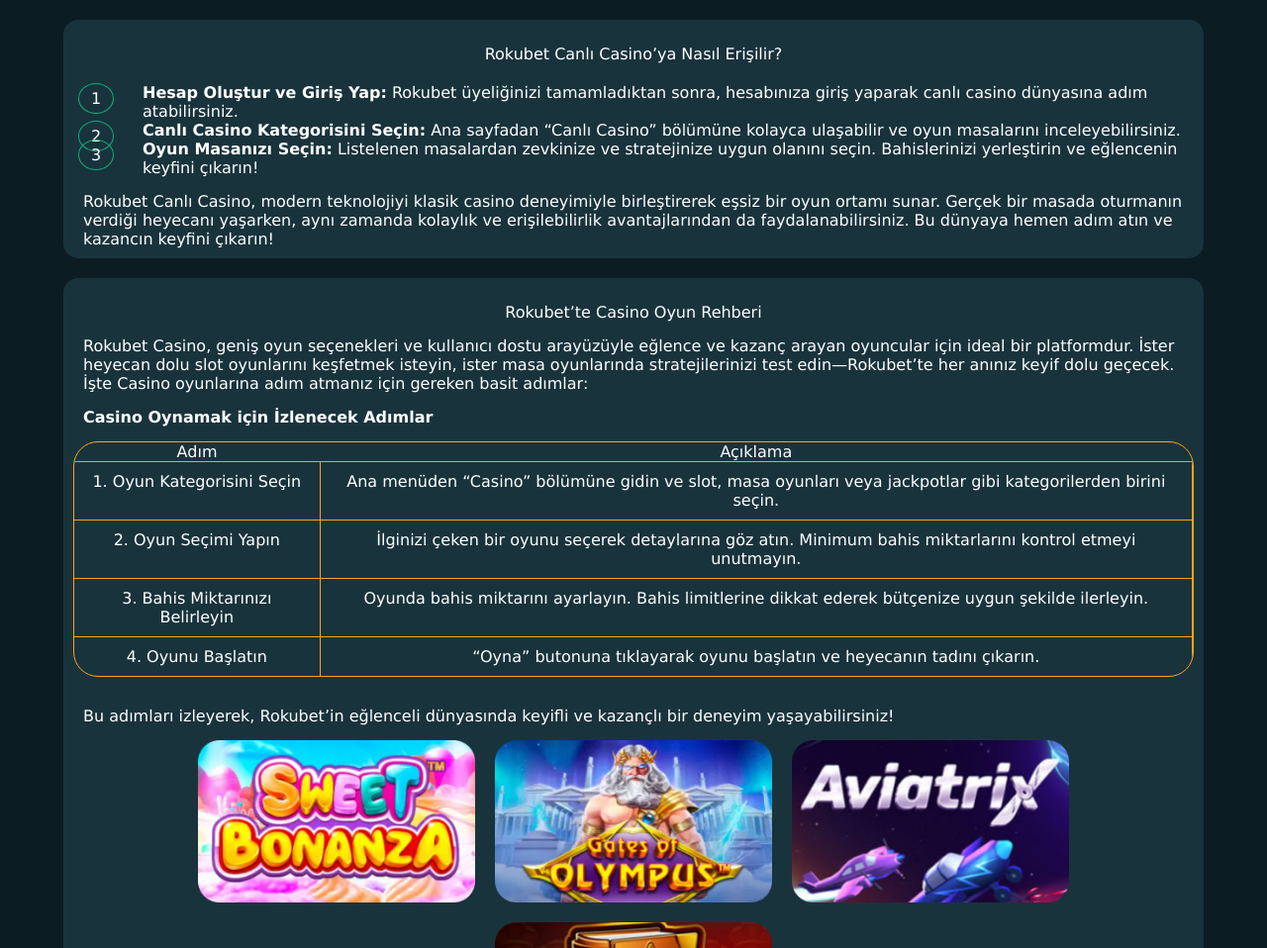
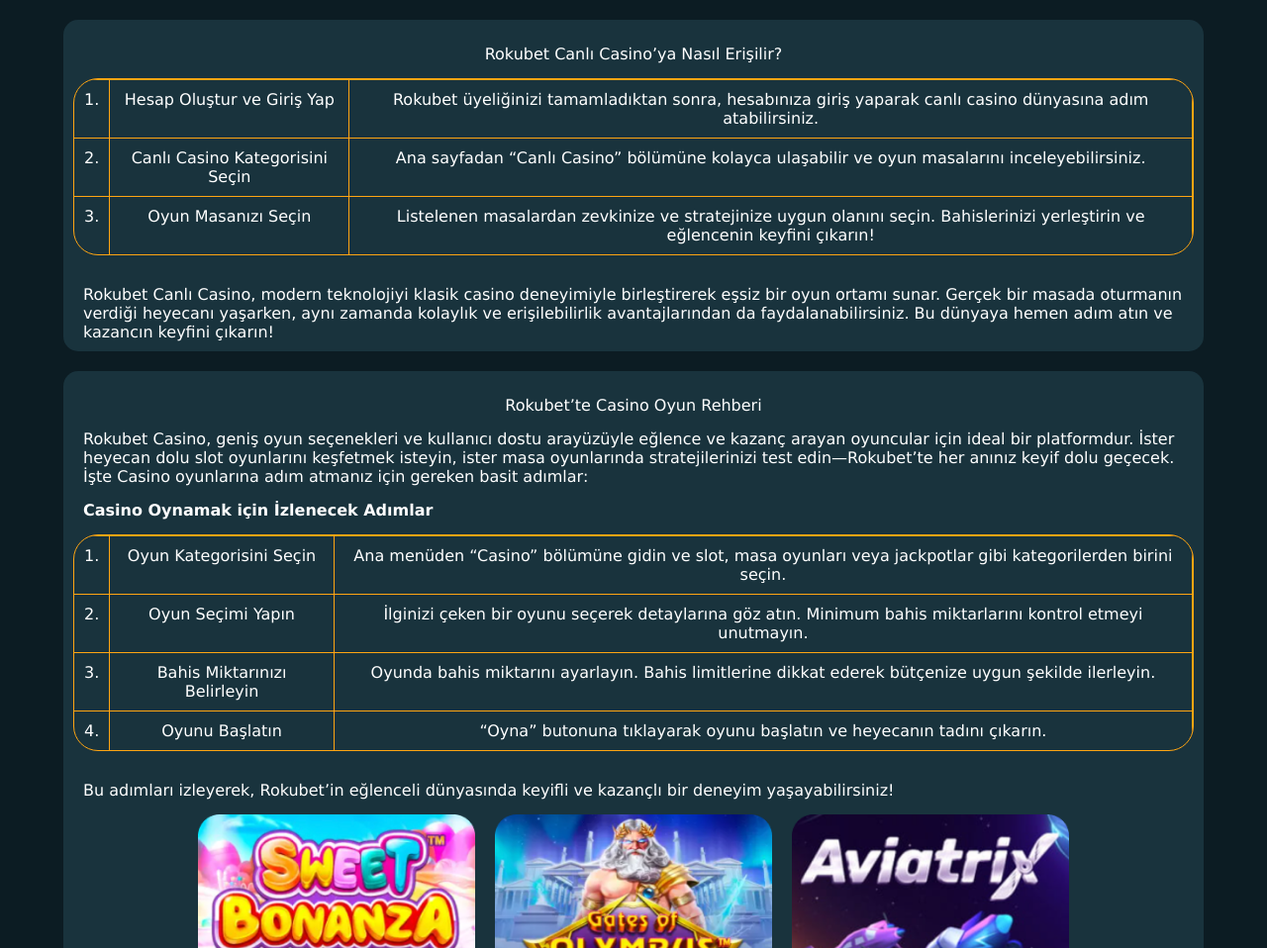
Before and after one commit to vladyslav78292/sweetbonanza-amp, a website built with Parcel: page src/casino.html in a window 1280 px wide. Shown: the part 1954-2912 px from the top of the page at 99% size. Built offline with nearby package versions, Linux system fonts and the light colour scheme.

Commit message:
solution

```diff
--- a/src/casino.html
+++ b/src/casino.html
@@ -235,20 +235,26 @@
     <section>
       <h2>Rokubet Canlı Casino’ya Nasıl Erişilir?</h2>
 
-      <ol>
-        <li>
-          <strong>Hesap Oluştur ve Giriş Yap:</strong>
-          Rokubet üyeliğinizi tamamladıktan sonra, hesabınıza giriş yaparak canlı casino dünyasına adım atabilirsiniz.
-        </li>
-        <li>
-          <strong>Canlı Casino Kategorisini Seçin:</strong>
-          Ana sayfadan “Canlı Casino” bölümüne kolayca ulaşabilir ve oyun masalarını inceleyebilirsiniz.
-        </li>
-        <li>
-          <strong>Oyun Masanızı Seçin:</strong>
-          Listelenen masalardan zevkinize ve stratejinize uygun olanını seçin. Bahislerinizi yerleştirin ve eğlencenin keyfini çıkarın!
-        </li>
-      </ol>
+      <table>
+        <tbody>
+            <tr>
+                <td>1.</td>
+                <td> Hesap Oluştur ve Giriş Yap</td>
+                <td>Rokubet üyeliğinizi tamamladıktan sonra, hesabınıza giriş yaparak canlı casino dünyasına adım atabilirsiniz.</td>
+            </tr>
+            <tr>
+                <td>2.</td>
+                <td> Canlı Casino Kategorisini Seçin</td>
+                <td>Ana sayfadan “Canlı Casino” bölümüne kolayca ulaşabilir ve oyun masalarını inceleyebilirsiniz.</td>
+            </tr>
+            <tr>
+                <td>3.</td>
+                <td> Oyun Masanızı Seçin</td>
+                <td>Listelenen masalardan zevkinize ve stratejinize uygun olanını seçin. Bahislerinizi yerleştirin ve eğlencenin keyfini çıkarın!</td>
+            </tr>
+        </tbody>
+    </table>
+
 
       <p>
         Rokubet Canlı Casino, modern teknolojiyi klasik casino deneyimiyle birleştirerek eşsiz bir oyun ortamı sunar. Gerçek bir masada oturmanın verdiği heyecanı yaşarken, aynı zamanda kolaylık ve erişilebilirlik avantajlarından da faydalanabilirsiniz. Bu dünyaya hemen adım atın ve kazancın keyfini çıkarın!
@@ -263,27 +269,25 @@
 
       <p><strong>Casino Oynamak için İzlenecek Adımlar</strong></p>
       <table border="1" cellspacing="0" cellpadding="10">
-        <thead>
-          <tr>
-            <th>Adım</th>
-            <th>Açıklama</th>
-          </tr>
-        </thead>
         <tbody>
           <tr>
-            <td>1. Oyun Kategorisini Seçin</td>
+            <td>1.</td>
+            <td> Oyun Kategorisini Seçin</td>
             <td>Ana menüden “Casino” bölümüne gidin ve slot, masa oyunları veya jackpotlar gibi kategorilerden birini seçin.</td>
           </tr>
           <tr>
-            <td>2. Oyun Seçimi Yapın</td>
+            <td>2.</td>
+            <td> Oyun Seçimi Yapın</td>
             <td>İlginizi çeken bir oyunu seçerek detaylarına göz atın. Minimum bahis miktarlarını kontrol etmeyi unutmayın.</td>
           </tr>
           <tr>
-            <td>3. Bahis Miktarınızı Belirleyin</td>
+            <td>3.</td>
+            <td> Bahis Miktarınızı Belirleyin</td>
             <td>Oyunda bahis miktarını ayarlayın. Bahis limitlerine dikkat ederek bütçenize uygun şekilde ilerleyin.</td>
           </tr>
           <tr>
-            <td>4. Oyunu Başlatın</td>
+            <td>4.</td>
+            <td> Oyunu Başlatın</td>
             <td>“Oyna” butonuna tıklayarak oyunu başlatın ve heyecanın tadını çıkarın.</td>
           </tr>
         </tbody>
```
Also changed, not shown: src/app.html (+30 -17 lines), src/oyunlari.html (+36 -22 lines), src/spor.html (+0 -8 lines).
